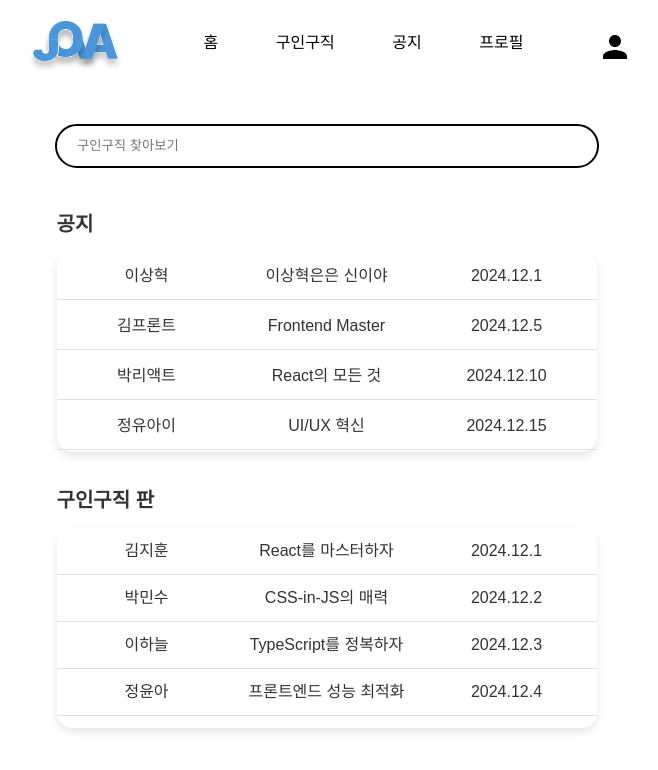
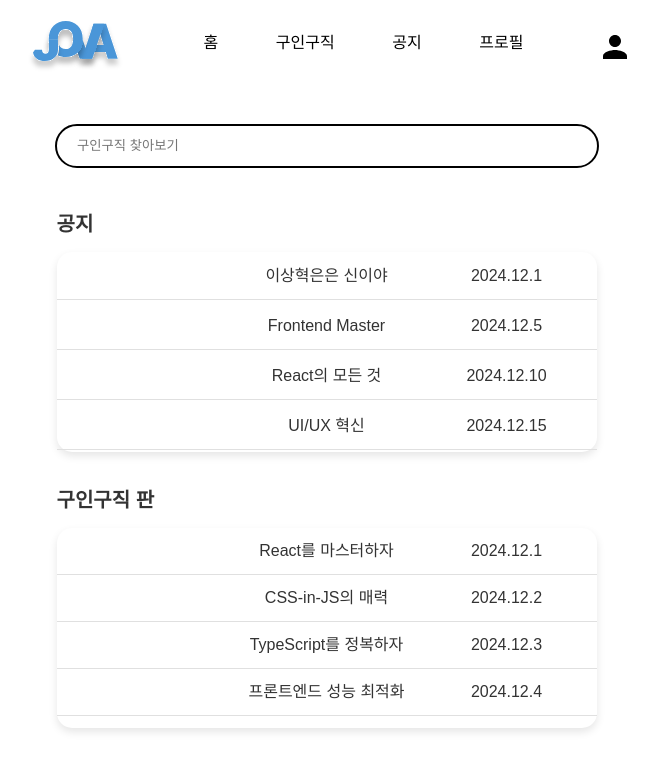
Before and after one commit to IdeaFestival-JOVA/JOVA-client-V0.5, a React (Vite) app: page / in a window 1280 px wide. Shown: the top 770 px of the page, without its empty margins (313-971 px from the left). Built offline with nearby package versions, Linux system fonts and the light colour scheme; a web font is replaced by a local one.

Commit message:
넘기는 값 제목 변경경

```diff
--- a/src/components/MiniCard.tsx
+++ b/src/components/MiniCard.tsx
@@ -3,9 +3,9 @@ import styled from "styled-components";
 
 type PropsCard = {
   title: string;
-  author: string;
+  userName: string;
   createdAt: string;
-  endsAt: string;
+  date: string;
   content: string;
 };
 
@@ -40,18 +40,18 @@ const TableCell = styled.div<{ flex?: number }>`
   text-overflow: ellipsis;
 `;
 
-function MiniCard({ title, author, createdAt, endsAt, content }: PropsCard) {
+function MiniCard({ title, userName, createdAt, date, content }: PropsCard) {
   const go = useNavigate();
 
   const handleClick = () => {
-    go("/notion/detail", { state: { author, title, endsAt, content } });
+    go("/notion/detail", { state: { userName, title, date, content } });
   };
 
   return (
     <Wrapper onClick={handleClick}>
       <Table>
         <TableRow>
-          <TableCell flex={1}>{author}</TableCell>{" "}
+          <TableCell flex={1}>{userName}</TableCell>{" "}
           <TableCell flex={1}>{title}</TableCell>
           <TableCell flex={1}>{createdAt}</TableCell>
         </TableRow>
```
